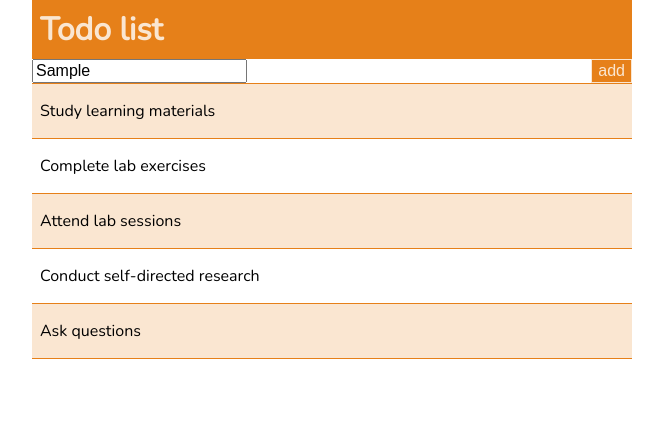
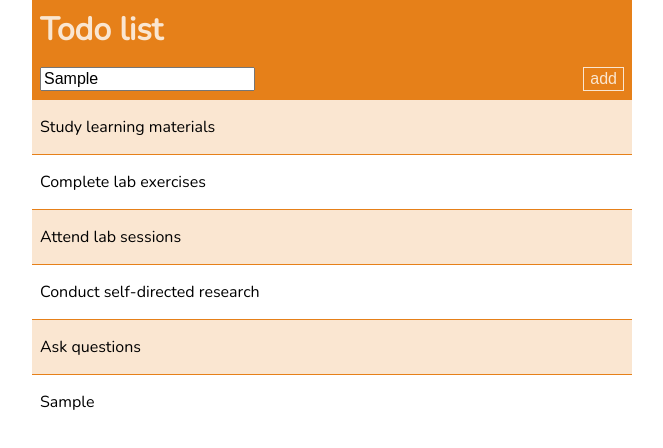
Before and after one commit to thisispri/ctec3905-lab-work, a plain HTML site: page lab-06/index.html in a window 1280 px wide. Both pictures are taken after typing "Sample" into the empty fields and a click on the button "add". Shown: the whole page, without its empty margins (308-971 px from the left). Drawn offline with nearby package versions, Linux system fonts and the light colour scheme.

Commit message:
added a button to add the to do list

```diff
--- a/lab-06/todo.css
+++ b/lab-06/todo.css
@@ -12,7 +12,7 @@ body {
   margin: 0 auto;
 }
 
-header {
+header, section {
   background-color: var(--dark);
   color: var(--light);
   overflow: auto;
--- a/lab-06/todo.js
+++ b/lab-06/todo.js
@@ -5,3 +5,6 @@ function addItem(text) {
   item.textContent = text;
   todo.appendChild(item);
 }
+add.addEventListener('click', ev => {
+  addItem(text.value);
+});
```
